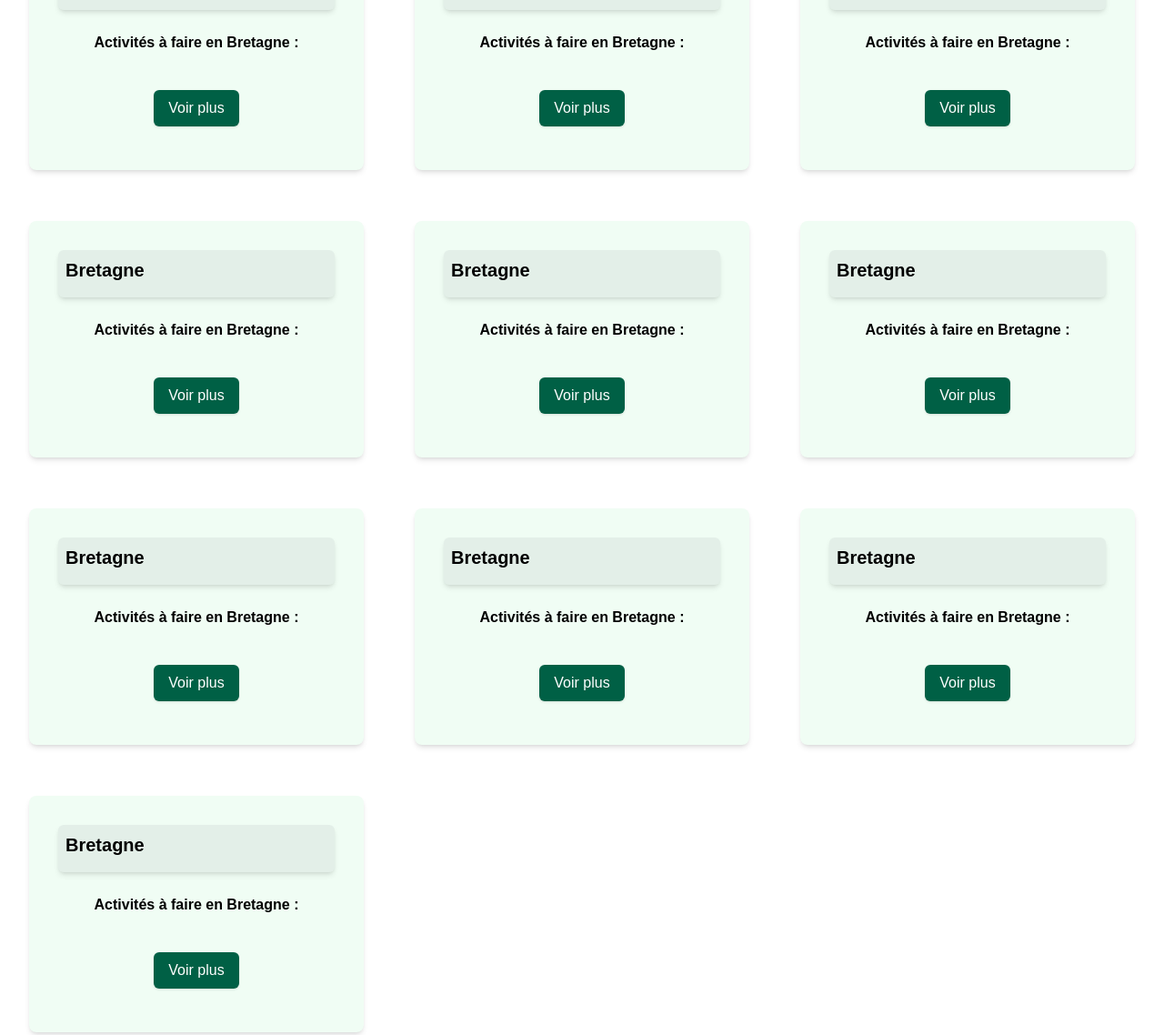
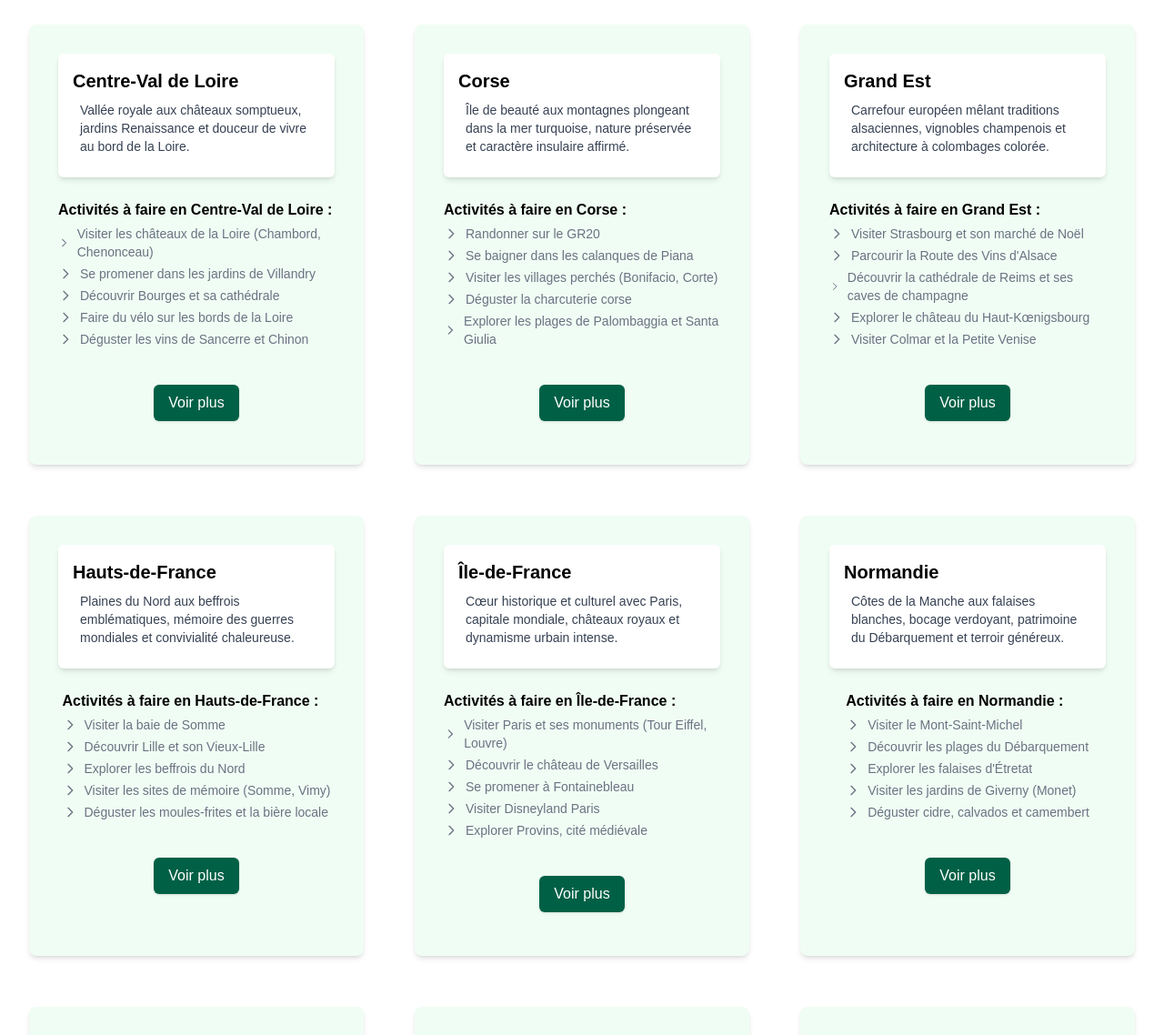
Before and after one commit to jojolejo-web/projet-Robert, a plain HTML site: page lieux.html in a window 1280 px wide. Shown: the part 1872-3010 px from the top of the page at 91% size. Drawn offline with nearby package versions, Linux system fonts and the light colour scheme.

Commit message:
dataz cards

```diff
--- a/data/page-lieux.js
+++ b/data/page-lieux.js
@@ -75,68 +75,68 @@ const lieux = [
 
 const activités = [
     {
+        region : "Auvergne-Rhône-Alpes",
+        description : "Montagnes majestueuses (Alpes, Massif Central), volcans endormis, stations de ski réputées et gastronomie lyonnaise raffinée.",
+        listAct : ["Skier dans les stations des Alpes (Chamonix, Val d'Isère)", "Randonner dans le Parc des Volcans d'Auvergne", "Visiter Lyon et ses traboules", "Déguster les fromages locaux (Saint-Nectaire, Beaufort)", "Explorer le lac d'Annecy"],
+    },
+    {
+        region : "Bourgogne-Franche-Comté",
+        description : "Terre de grands vins et de fromages d'exception, parsemée de vignobles prestigieux et de patrimoine médiéval.",
+        listAct : ["Parcourir la route des Grands Crus de Bourgogne", "Visiter Dijon et son patrimoine médiéval", "Découvrir les salines royales d'Arc-et-Senans", "Faire du vélo sur la Voie Verte", "Déguster les vins et fromages (Comté, Morbier)"],
+    },
+    {
         region : "Bretagne",
         description : "Côtes sauvages battues par les vents, mégalithes mystérieux, crêperies authentiques et culture celte vivace.",
         listAct : ["Admirer les alignements de Carnac", "Visiter Saint-Malo et ses remparts", "Déguster crêpes et galettes", "Faire le tour du GR34 (sentier des douaniers)", "Explorer la Côte de Granit Rose"],
     },
     {
-        region : "Bretagne",
-        description : "",
-        listAct : "",
+        region : "Centre-Val de Loire",
+        description : "Vallée royale aux châteaux somptueux, jardins Renaissance et douceur de vivre au bord de la Loire.",
+        listAct : ["Visiter les châteaux de la Loire (Chambord, Chenonceau)", "Se promener dans les jardins de Villandry", "Découvrir Bourges et sa cathédrale", "Faire du vélo sur les bords de la Loire", "Déguster les vins de Sancerre et Chinon"],
     },
     {
-        region : "Bretagne",
-        description : "",
-        listAct : "",
+        region : "Corse",
+        description : "Île de beauté aux montagnes plongeant dans la mer turquoise, nature préservée et caractère insulaire affirmé.",
+        listAct : ["Randonner sur le GR20", "Se baigner dans les calanques de Piana", "Visiter les villages perchés (Bonifacio, Corte)", "Déguster la charcuterie corse", "Explorer les plages de Palombaggia et Santa Giulia"],
     },
     {
-        region : "Bretagne",
-        description : "",
-        listAct : "",
+        region : "Grand Est",
+        description : "Carrefour européen mêlant traditions alsaciennes, vignobles champenois et architecture à colombages colorée.",
+        listAct : ["Visiter Strasbourg et son marché de Noël", "Parcourir la Route des Vins d'Alsace", "Découvrir la cathédrale de Reims et ses caves de champagne", "Explorer le château du Haut-Kœnigsbourg", "Visiter Colmar et la Petite Venise"],
     },
     {
-        region : "Bretagne",
-        description : "",
-        listAct : "",
+        region : "Hauts-de-France",
+        description : "Plaines du Nord aux beffrois emblématiques, mémoire des guerres mondiales et convivialité chaleureuse.",
+        listAct : ["Visiter la baie de Somme", "Découvrir Lille et son Vieux-Lille", "Explorer les beffrois du Nord", "Visiter les sites de mémoire (Somme, Vimy)", "Déguster les moules-frites et la bière locale"],
     },
     {
-        region : "Bretagne",
-        description : "",
-        listAct : "",
+        region : "Île-de-France",
+        description : "Cœur historique et culturel avec Paris, capitale mondiale, châteaux royaux et dynamisme urbain intense.",
+        listAct : ["Visiter Paris et ses monuments (Tour Eiffel, Louvre)", "Découvrir le château de Versailles", "Se promener à Fontainebleau", "Visiter Disneyland Paris", "Explorer Provins, cité médiévale"],
     },
     {
-        region : "Bretagne",
-        description : "",
-        listAct : "",
+        region : "Normandie",
+        description : "Côtes de la Manche aux falaises blanches, bocage verdoyant, patrimoine du Débarquement et terroir généreux.",
+        listAct : ["Visiter le Mont-Saint-Michel", "Découvrir les plages du Débarquement", "Explorer les falaises d'Étretat", "Visiter les jardins de Giverny (Monet)", "Déguster cidre, calvados et camembert"],
     },
     {
-        region : "Bretagne",
-        description : "",
-        listAct : "",
+        region : "Nouvelle-Aquitaine",
+        description : "Plus vaste région française : vignobles bordelais, plages atlantiques surfées et Pyrénées majestueuses au sud.",
+        listAct : ["Surfer sur la côte atlantique (Biarritz, Hossegor)", "Visiter Bordeaux et ses vignobles", "Explorer la dune du Pilat", "Découvrir les grottes de Lascaux", "Randonner dans les Pyrénées"],
     },
     {
-        region : "Bretagne",
-        description : "",
-        listAct : "",
+        region : "Occitanie",
+        description : "Sud ensoleillé entre Méditerranée et Pyrénées, cités cathares, rugby et accent chantant du Midi.",
+        listAct : ["Visiter Carcassonne et sa cité médiévale", "Découvrir Toulouse, la ville rose", "Explorer les Gorges du Tarn", "Se baigner dans la Méditerranée", "Randonner dans les Pyrénées (Gavarnie)"],
     },
     {
-        region : "Bretagne",
-        description : "",
-        listAct : "",
+        region : "Pays de la Loire",
+        description : "Douceur angevine, estuaires paisibles, îles atlantiques et histoire des rois de France.",
+        listAct : ["Visiter les châteaux d'Angers et Nantes", "Découvrir le Puy du Fou", "Explorer les marais salants de Guérande", "Se promener sur l'île de Noirmoutier", "Déguster les vins de la vallée de la Loire"],
     },
     {
-        region : "Bretagne",
-        description : "",
-        listAct : "",
-    },
-    {
-        region : "Bretagne",
-        description : "",
-        listAct : "",
-    },
-    {
-        region : "Bretagne",
-        description : "",
-        listAct : "",
+        region : "Provence-Alpes-Côte d'Azur",
+        description : "Soleil méditerranéen, champs de lavande, villages perchés, glamour de la Riviera et accent qui chante.",
+        listAct : ["Visiter les Calanques de Marseille", "Explorer les marchés provençaux", "Découvrir les villages perchés du Luberon", "Se détendre sur la Côte d'Azur (Nice, Cannes)", "Randonner dans les Gorges du Verdon"],
     },
 ]
--- a/lieux.html
+++ b/lieux.html
@@ -99,7 +99,7 @@
 			(i) => `
 				<div class="flex flex-col gap-2 p-4 m-4 columns-4 bg-green-50 rounded-lg shadow-md overflow-hidden hover:shadow-lg transition-shadow">
 					<div class="p-4">
-						<div class="bg-gray-500/10 p-2 rounded-md shadow-md">
+						<div class="bg-white p-4 rounded-md shadow-md">
 							<h3 class="font-bold text-xl mb-2">${i.region || ''}</h3>
 							<p class="text-gray-700 text-sm font-light m-2">${i.description || ''}</p>
 						</div>
```
